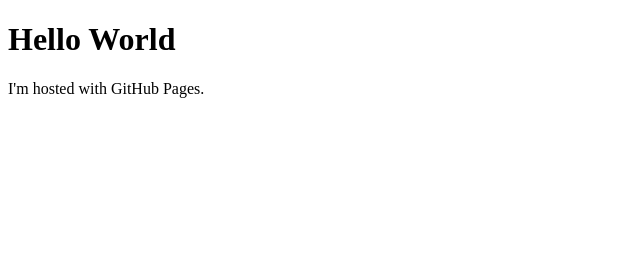
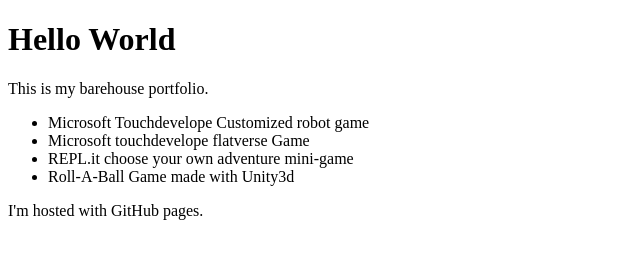
Before and after one commit to unknownuser4500/unknownuser4500.github.io, a plain HTML site: page index.html in a window 1280 px wide. Shown: the whole page, without its empty margins (0-640 px from the left). Drawn offline with Linux system fonts and the light colour scheme.

Commit message:
added game list

```diff
--- a/index.html
+++ b/index.html
@@ -2,6 +2,13 @@
 <html>
 <body>
 <h1>Hello World</h1>
-<p>I'm hosted with GitHub Pages.</p>
+<p>This is my barehouse portfolio. </p>
+<ul>
+<li>Microsoft Touchdevelope Customized robot game
+<li>Microsoft touchdevelope flatverse Game
+<li>REPL.it choose your own adventure mini-game
+<li>Roll-A-Ball Game made with Unity3d
+</ul>
+<p>I'm hosted with GitHub pages.</p>
 </body>
 </html>
```
